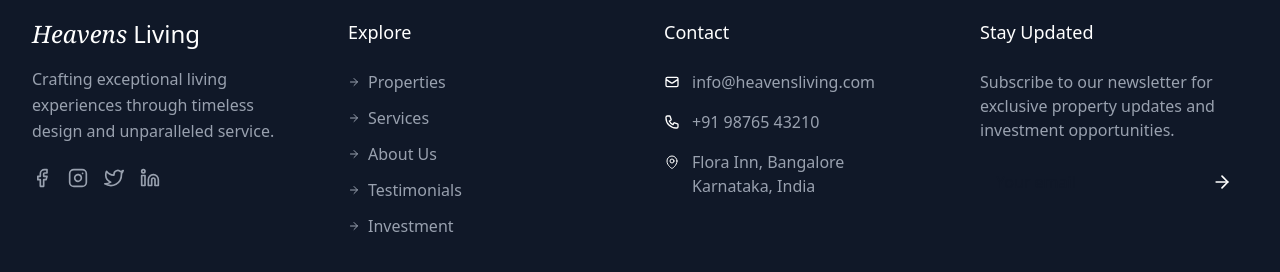
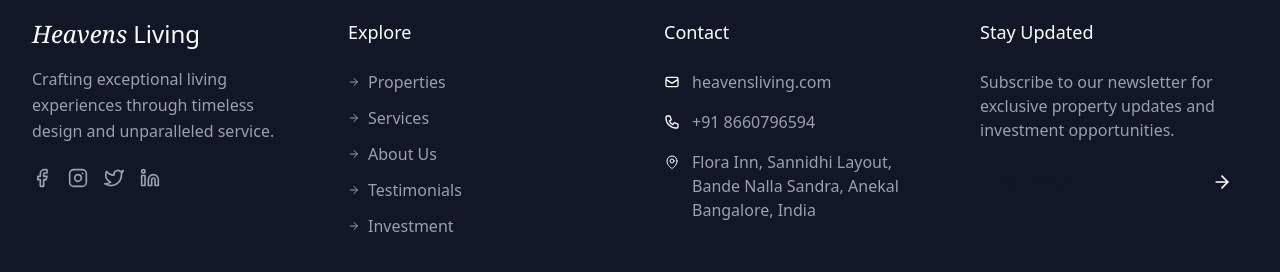
Before and after one commit to Weronz-Tech/Heavens-Website-2.0, a React (Vite) app: page /properties/bloom-inn in a window 1280 px wide. Shown: the part 2549-2821 px from the top of the page. Built offline with nearby package versions, Linux system fonts and the light colour scheme.

Commit message:
modified

```diff
--- a/src/components/Footer.jsx
+++ b/src/components/Footer.jsx
@@ -97,17 +97,18 @@ const Footer = () => {
             <ul className="space-y-4">
               <li className="flex items-start">
                 <HiOutlineMail className="text-gold-500 mt-1 mr-3 flex-shrink-0" />
-                <span className="text-gray-400">info@heavensliving.com</span>
+                <span className="text-gray-400">heavensliving.com</span>
               </li>
               <li className="flex items-start">
                 <HiOutlinePhone className="text-gold-500 mt-1 mr-3 flex-shrink-0" />
-                <span className="text-gray-400">+91 98765 43210</span>
+                <span className="text-gray-400">+91 8660796594</span>
               </li>
               <li className="flex items-start">
                 <HiOutlineMapPin className="text-gold-500 mt-1 mr-3 flex-shrink-0" />
                 <span className="text-gray-400">
-                  Flora Inn, Bangalore<br />
-                  Karnataka, India
+                  Flora Inn, Sannidhi Layout,<br />
+                  Bande Nalla Sandra, Anekal<br />
+                  Bangalore, India
                 </span>
               </li>
             </ul>
```
